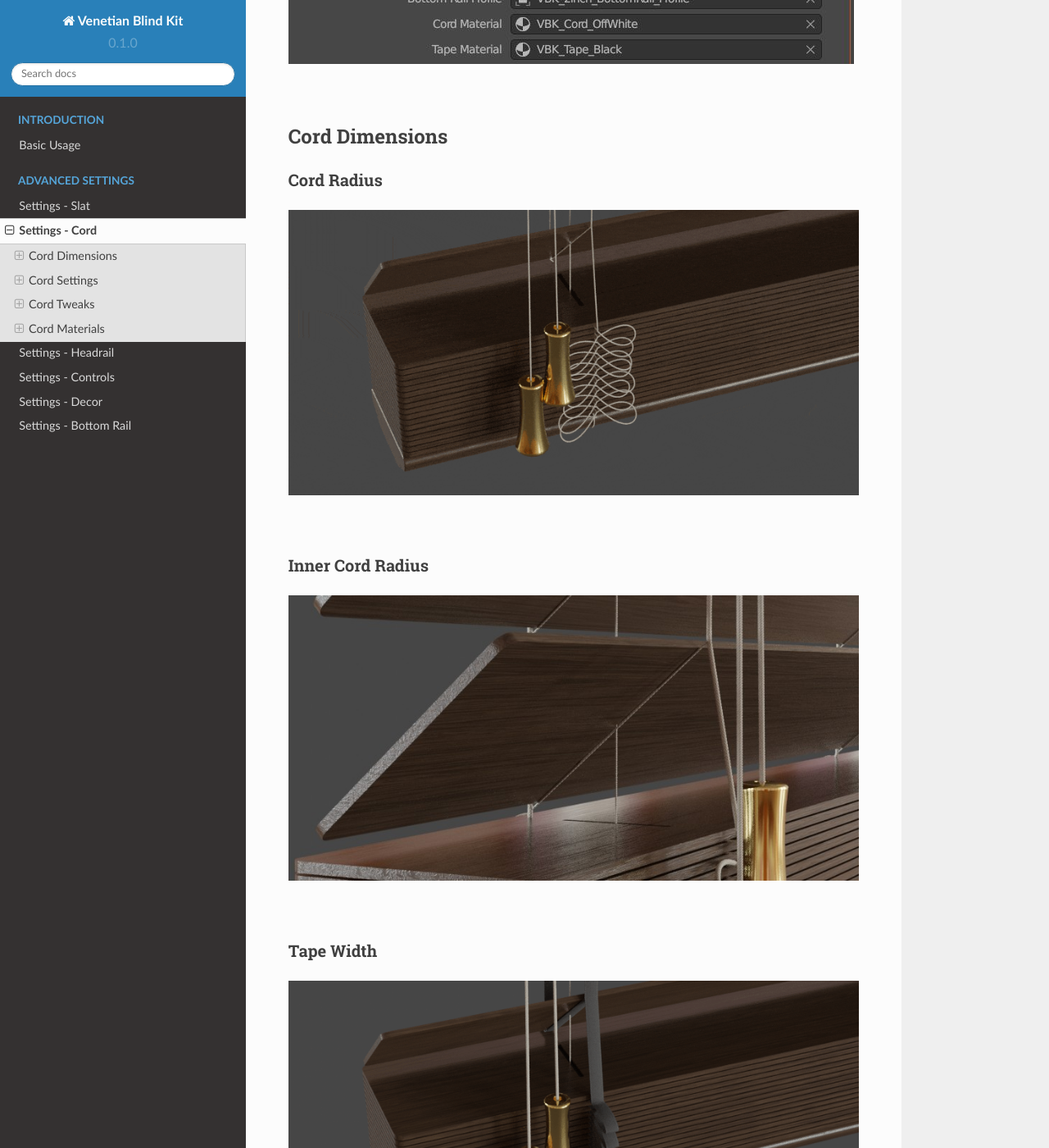
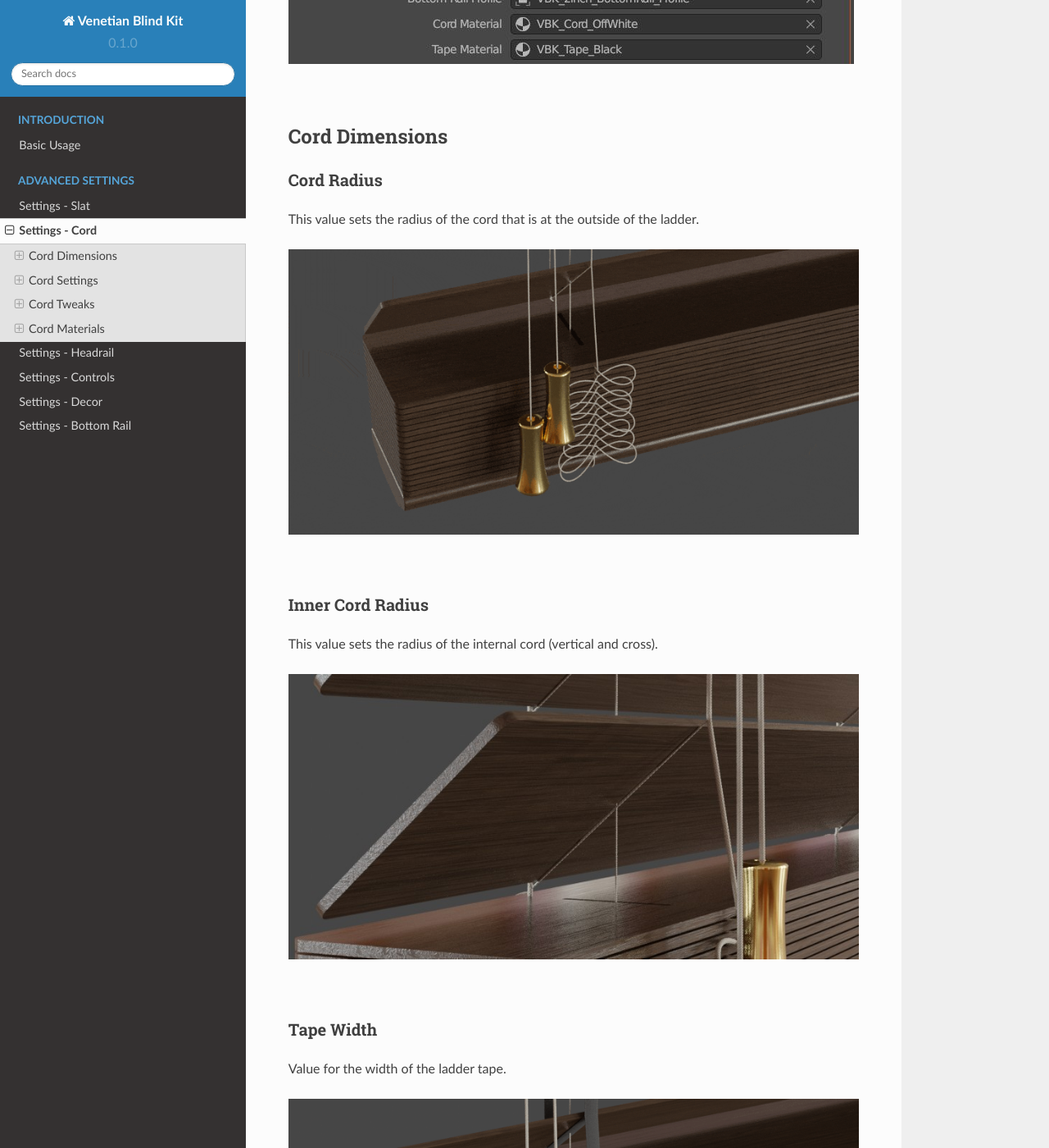
Before and after one commit to imperfectlink/VenetianBlindKit, a Sphinx documentation site: the page built from docs/source/cord.rst, in a window 1280 px wide and 1400 px high, scrolled down 642 px. Shown: the whole window at 82% size. Built offline with Sphinx 7.4.7 and the Read the Docs theme 2.0.0, drawn with Linux system fonts in a browser that asks for light colours; some of the changed text lies outside the part shown.

Commit message:
Update cord.rst

```diff
--- a/docs/source/cord.rst
+++ b/docs/source/cord.rst
@@ -11,12 +11,16 @@ Cord Dimensions
 Cord Radius
 ----
 
+This value sets the radius of the cord that is at the outside of the ladder.
+
 .. image:: img/VBK_CordRadius.gif
 
 |
 
 Inner Cord Radius
 ----
+
+This value sets the radius of the internal cord (vertical and cross).
 
 .. image:: img/VBK_CordRadius2.jpg
 
@@ -25,12 +29,16 @@ Inner Cord Radius
 Tape Width
 ----
 
+Value for the width of the ladder tape.
+
 .. image:: img/VBK_TapeWidth.gif
 
 |
 
 Tape Thickness
 ----
+
+Value for the thickness of the ladder tape.
 
 .. image:: img/VBK_TapeThickness.jpg
 
@@ -39,12 +47,16 @@ Tape Thickness
 Ladder Offset Horizontal
 ----
 
+The distance from the outside edge of the blinds to the ladder.
+
 .. image:: img/VBK_LadderOffset.jpg
 
 |
 
 Ladder Depth
 ----
+
+
 
 .. image:: img/VBK_LadderDepth.jpg
 
```
